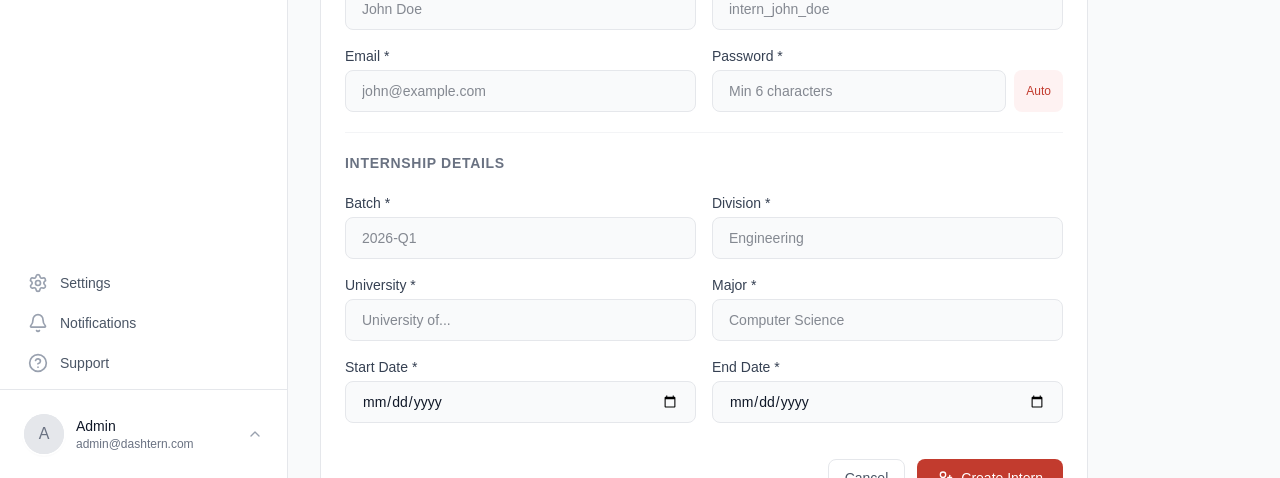
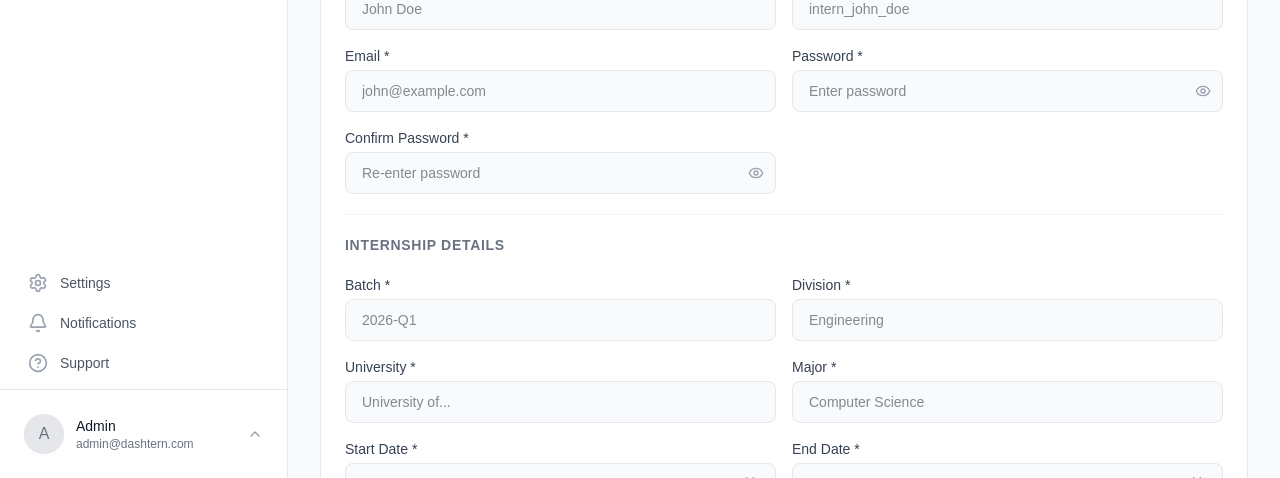
Before and after one commit to FirdhausDwiSukma/dashboard-intership, a Next.js app: page /dashboard/hr/add-intern in a window 1280 px wide. Shown: the part 322-800 px from the top of the page. Built offline with nearby package versions, Linux system fonts and the light colour scheme; no server answers.

Commit message:
fix ui add intern

```diff
--- a/app/dashboard/hr/add-intern/page.tsx
+++ b/app/dashboard/hr/add-intern/page.tsx
@@ -3,7 +3,7 @@
 import { useState } from "react";
 import { useRouter } from "next/navigation";
 import { createIntern } from "@/app/services/internService";
-import { UserPlus, ArrowLeft } from "lucide-react";
+import { UserPlus, ArrowLeft, Eye, EyeOff, Check, X } from "lucide-react";
 import Link from "next/link";
 
 export default function HRAddInternPage() {
@@ -11,12 +11,16 @@ export default function HRAddInternPage() {
     const [loading, setLoading] = useState(false);
     const [error, setError] = useState("");
     const [success, setSuccess] = useState("");
+    const [showPassword, setShowPassword] = useState(false);
+    const [showConfirmPassword, setShowConfirmPassword] = useState(false);
+    const [fieldErrors, setFieldErrors] = useState<Record<string, string>>({});
 
     const [form, setForm] = useState({
         full_name: "",
         username: "",
         email: "",
         password: "",
+        confirm_password: "",
         batch: "",
         division: "",
         university: "",
@@ -26,17 +30,12 @@ export default function HRAddInternPage() {
     });
 
     const handleChange = (e: React.ChangeEvent<HTMLInputElement | HTMLSelectElement>) => {
-        setForm({ ...form, [e.target.name]: e.target.value });
-    };
-
-    // Auto-generate password
-    const generatePassword = () => {
-        const chars = "abcdefghijklmnopqrstuvwxyzABCDEFGHIJKLMNOPQRSTUVWXYZ0123456789!@#$%";
-        let pass = "";
-        for (let i = 0; i < 12; i++) {
-            pass += chars.charAt(Math.floor(Math.random() * chars.length));
+        const { name, value } = e.target;
+        setForm({ ...form, [name]: value });
+        // Clear field error on change
+        if (fieldErrors[name]) {
+            setFieldErrors((prev) => ({ ...prev, [name]: "" }));
         }
-        setForm({ ...form, password: pass });
     };
 
     // Auto-generate username from full name
@@ -45,10 +44,58 @@ export default function HRAddInternPage() {
         setForm({ ...form, username: "intern_" + name });
     };
 
+    // Password validation checks
+    const passwordChecks = {
+        minLength: form.password.length >= 8,
+        hasUppercase: /[A-Z]/.test(form.password),
+        hasLowercase: /[a-z]/.test(form.password),
+        hasNumber: /[0-9]/.test(form.password),
+        hasSpecial: /[@#$%^&*!]/.test(form.password),
+    };
+
+    const allPasswordChecksPassed = Object.values(passwordChecks).every(Boolean);
+    const passwordsMatch = form.password === form.confirm_password && form.confirm_password.length > 0;
+
+    const validateForm = (): boolean => {
+        const errors: Record<string, string> = {};
+
+        if (!form.full_name.trim()) errors.full_name = "Full name is required";
+        if (!form.username.trim()) errors.username = "Username is required";
+        if (!form.email.trim()) errors.email = "Email is required";
+
+        // Password validation
+        if (!form.password) {
+            errors.password = "Password is required";
+        } else if (form.password.length < 8) {
+            errors.password = "Password must be at least 8 characters";
+        } else if (!passwordChecks.hasUppercase) {
+            errors.password = "Password must contain at least one uppercase letter";
+        } else if (!passwordChecks.hasLowercase) {
+            errors.password = "Password must contain at least one lowercase letter";
+        } else if (!passwordChecks.hasNumber) {
+            errors.password = "Password must contain at least one number";
+        } else if (!passwordChecks.hasSpecial) {
+            errors.password = "Password must contain at least one special character (@#$%^&*!)";
+        }
+
+        // Confirm password
+        if (!form.confirm_password) {
+            errors.confirm_password = "Please confirm the password";
+        } else if (form.password !== form.confirm_password) {
+            errors.confirm_password = "Passwords do not match";
+        }
+
+        setFieldErrors(errors);
+        return Object.keys(errors).length === 0;
+    };
+
     const handleSubmit = async (e: React.FormEvent) => {
         e.preventDefault();
         setError("");
         setSuccess("");
+
+        if (!validateForm()) return;
+
         setLoading(true);
 
         try {
@@ -76,10 +123,20 @@ export default function HRAddInternPage() {
     const inputClass =
         "w-full bg-gray-50 dark:bg-gray-800 border border-gray-200 dark:border-gray-700 rounded-lg px-4 py-2.5 text-sm focus:outline-none focus:ring-2 focus:ring-primary-500/20 focus:border-primary-500 transition-all text-gray-900 dark:text-white";
 
+    const inputErrorClass =
+        "w-full bg-gray-50 dark:bg-gray-800 border border-red-400 dark:border-red-600 rounded-lg px-4 py-2.5 text-sm focus:outline-none focus:ring-2 focus:ring-red-500/20 focus:border-red-500 transition-all text-gray-900 dark:text-white";
+
     const labelClass = "block text-sm font-medium text-gray-700 dark:text-gray-300 mb-1";
 
+    const PasswordCheckItem = ({ passed, label }: { passed: boolean; label: string }) => (
+        <li className={`flex items-center gap-1.5 text-xs ${passed ? "text-emerald-500" : "text-gray-400 dark:text-gray-500"}`}>
+            {passed ? <Check className="w-3 h-3" /> : <X className="w-3 h-3" />}
+            {label}
+        </li>
+    );
+
     return (
-        <div className="space-y-6 max-w-3xl">
+        <div className="space-y-6">
             {/* Header */}
             <div className="flex items-center gap-3">
                 <Link
@@ -121,9 +178,10 @@ export default function HRAddInternPage() {
                             onChange={handleChange}
                             onBlur={autoUsername}
                             required
-                            className={inputClass}
+                            className={fieldErrors.full_name ? inputErrorClass : inputClass}
                             placeholder="John Doe"
                         />
+                        {fieldErrors.full_name && <p className="text-xs text-red-500 mt-1">{fieldErrors.full_name}</p>}
                     </div>
                     <div>
                         <label className={labelClass}>Username *</label>
@@ -132,9 +190,10 @@ export default function HRAddInternPage() {
                             value={form.username}
                             onChange={handleChange}
                             required
-                            className={inputClass}
+                            className={fieldErrors.username ? inputErrorClass : inputClass}
                             placeholder="intern_john_doe"
                         />
+                        {fieldErrors.username && <p className="text-xs text-red-500 mt-1">{fieldErrors.username}</p>}
                     </div>
                     <div>
                         <label className={labelClass}>Email *</label>
@@ -144,32 +203,77 @@ export default function HRAddInternPage() {
                             value={form.email}
                             onChange={handleChange}
                             required
-                            className={inputClass}
+                            className={fieldErrors.email ? inputErrorClass : inputClass}
                             placeholder="john@example.com"
                         />
+                        {fieldErrors.email && <p className="text-xs text-red-500 mt-1">{fieldErrors.email}</p>}
                     </div>
                     <div>
                         <label className={labelClass}>Password *</label>
-                        <div className="flex gap-2">
+                        <div className="relative">
                             <input
                                 name="password"
+                                type={showPassword ? "text" : "password"}
                                 value={form.password}
                                 onChange={handleChange}
                                 required
-                                minLength={6}
-                                className={inputClass}
-                                placeholder="Min 6 characters"
+                                className={fieldErrors.password ? inputErrorClass + " pr-10" : inputClass + " pr-10"}
+                                placeholder="Enter password"
                             />
                             <button
                                 type="button"
-                                onClick={generatePassword}
-                                className="shrink-0 px-3 py-2 bg-primary-50 dark:bg-primary-900/20 text-primary-600 dark:text-primary-400 rounded-lg text-xs font-medium hover:bg-primary-100 dark:hover:bg-primary-900/30 transition-colors"
+                                onClick={() => setShowPassword(!showPassword)}
+                                className="absolute right-3 top-1/2 -translate-y-1/2 text-gray-400 hover:text-gray-600 dark:hover:text-gray-300 transition-colors"
+                                tabIndex={-1}
                             >
-                                Auto
+                                {showPassword ? <EyeOff className="w-4 h-4" /> : <Eye className="w-4 h-4" />}
                             </button>
                         </div>
+                        {fieldErrors.password && <p className="text-xs text-red-500 mt-1">{fieldErrors.password}</p>}
+                    </div>
+                    <div>
+                        <label className={labelClass}>Confirm Password *</label>
+                        <div className="relative">
+                            <input
+                                name="confirm_password"
+                                type={showConfirmPassword ? "text" : "password"}
+                                value={form.confirm_password}
+                                onChange={handleChange}
+                                required
+                                className={fieldErrors.confirm_password ? inputErrorClass + " pr-10" : inputClass + " pr-10"}
+                                placeholder="Re-enter password"
+                            />
+                            <button
+                                type="button"
+                                onClick={() => setShowConfirmPassword(!showConfirmPassword)}
+                                className="absolute right-3 top-1/2 -translate-y-1/2 text-gray-400 hover:text-gray-600 dark:hover:text-gray-300 transition-colors"
+                                tabIndex={-1}
+                            >
+                                {showConfirmPassword ? <EyeOff className="w-4 h-4" /> : <Eye className="w-4 h-4" />}
+                            </button>
+                        </div>
+                        {fieldErrors.confirm_password && <p className="text-xs text-red-500 mt-1">{fieldErrors.confirm_password}</p>}
+                        {!fieldErrors.confirm_password && form.confirm_password.length > 0 && (
+                            <p className={`text-xs mt-1 ${passwordsMatch ? "text-emerald-500" : "text-red-500"}`}>
+                                {passwordsMatch ? "✓ Passwords match" : "✗ Passwords do not match"}
+                            </p>
+                        )}
                     </div>
                 </div>
+
+                {/* Password Requirements Checklist */}
+                {form.password.length > 0 && (
+                    <div className="bg-gray-50 dark:bg-gray-800/50 rounded-lg px-4 py-3 border border-gray-100 dark:border-gray-800">
+                        <p className="text-xs font-medium text-gray-500 dark:text-gray-400 mb-2">Password Requirements:</p>
+                        <ul className="grid grid-cols-2 gap-1">
+                            <PasswordCheckItem passed={passwordChecks.minLength} label="Minimum 8 characters" />
+                            <PasswordCheckItem passed={passwordChecks.hasUppercase} label="One uppercase letter (A-Z)" />
+                            <PasswordCheckItem passed={passwordChecks.hasLowercase} label="One lowercase letter (a-z)" />
+                            <PasswordCheckItem passed={passwordChecks.hasNumber} label="One number (0-9)" />
+                            <PasswordCheckItem passed={passwordChecks.hasSpecial} label="One special character (@#$%^&*!)" />
+                        </ul>
+                    </div>
+                )}
 
                 <hr className="border-gray-100 dark:border-gray-800" />
                 <h3 className="text-sm font-semibold text-gray-500 dark:text-gray-400 uppercase tracking-wider">Internship Details</h3>
@@ -210,8 +314,8 @@ export default function HRAddInternPage() {
                     </Link>
                     <button
                         type="submit"
-                        disabled={loading}
-                        className="px-5 py-2 bg-primary-600 hover:bg-primary-700 text-white rounded-lg text-sm font-medium disabled:opacity-50 flex items-center gap-2 transition-colors"
+                        disabled={loading || !allPasswordChecksPassed || !passwordsMatch}
+                        className="px-5 py-2 bg-primary-600 hover:bg-primary-700 text-white rounded-lg text-sm font-medium disabled:opacity-50 disabled:cursor-not-allowed flex items-center gap-2 transition-colors"
                     >
                         <UserPlus className="w-4 h-4" />
                         {loading ? "Creating..." : "Create Intern"}
```
